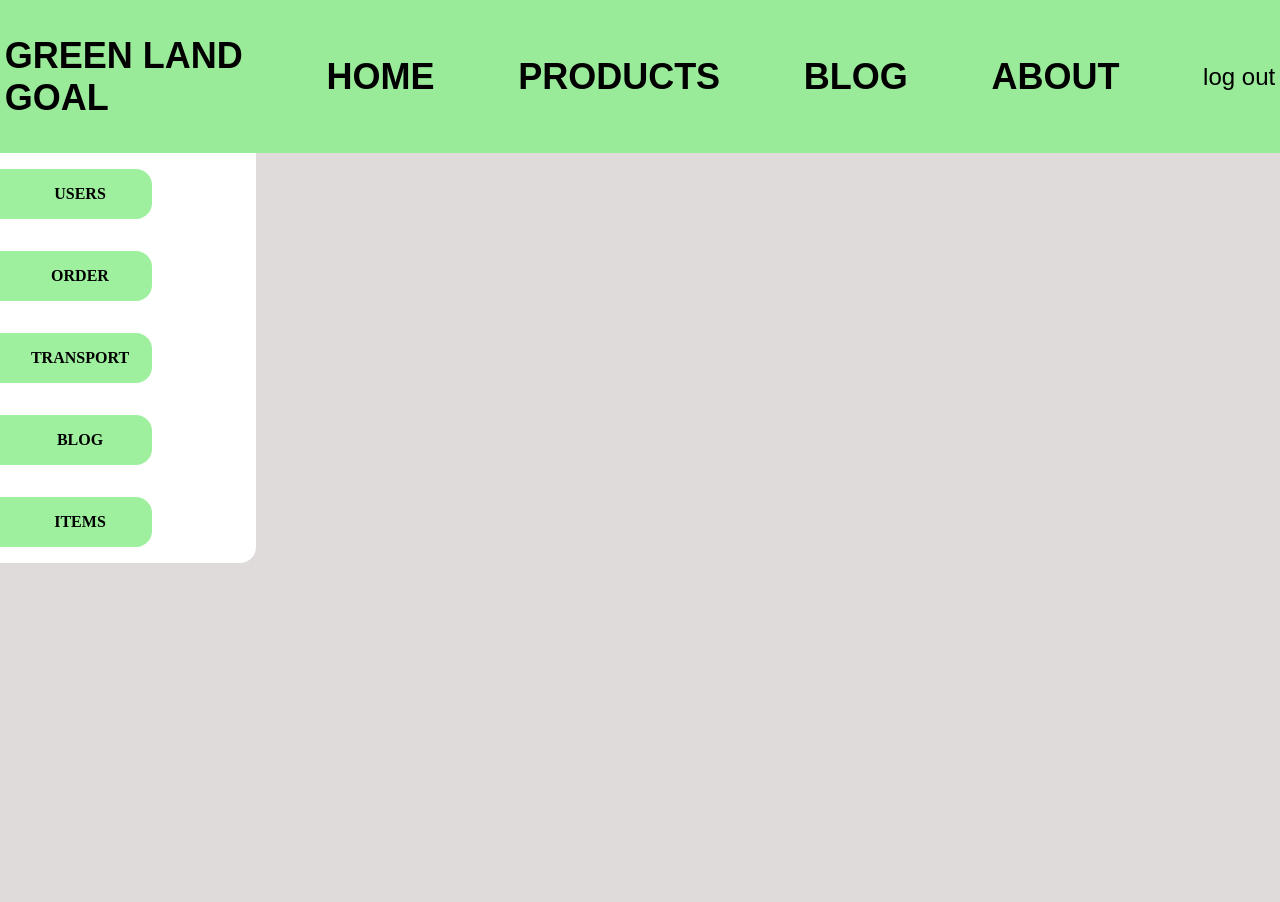
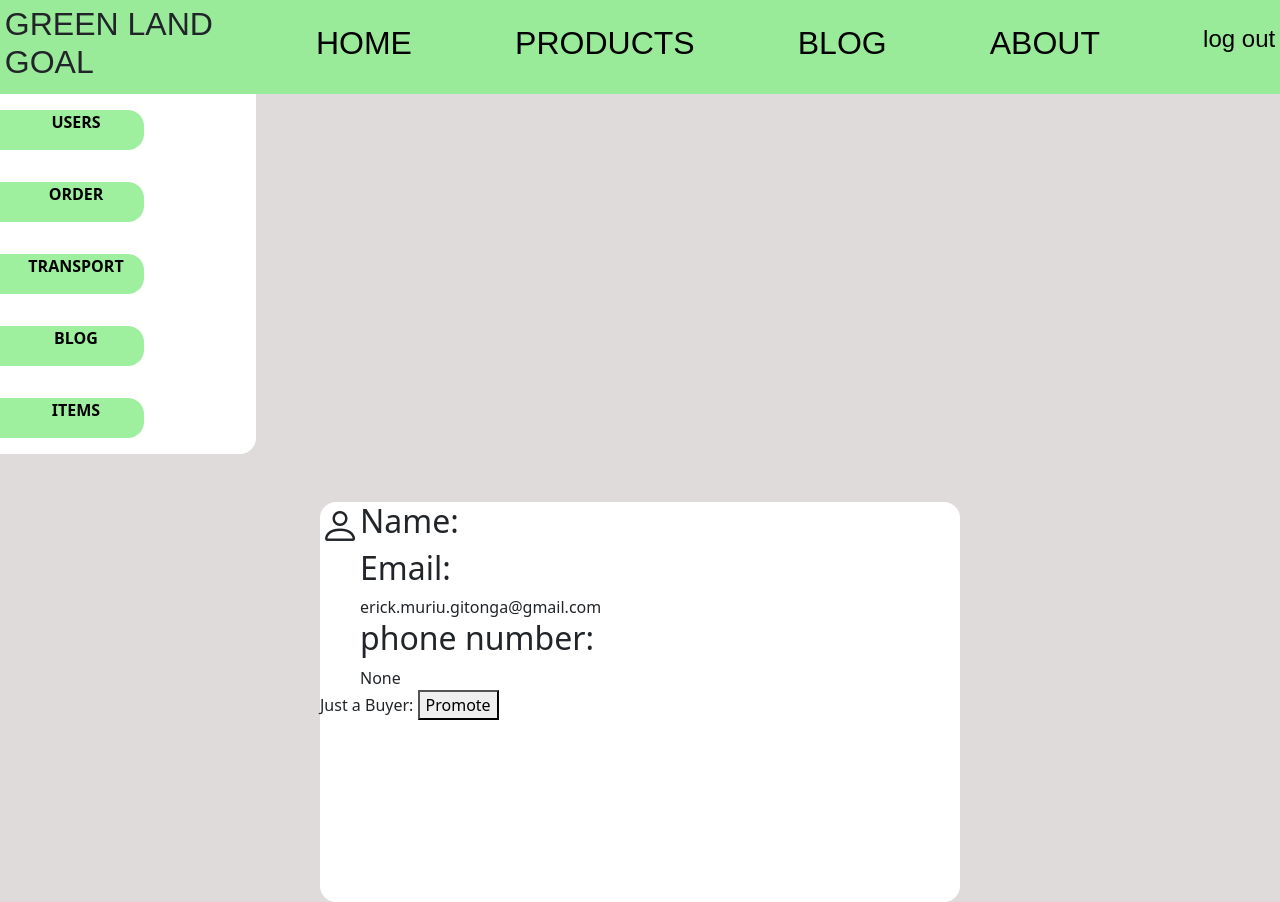
Before and after one commit to egitonga395/green-land, a Django app: page /adminpanel/users/edit/1 in a window 1280 px wide. Before the commit the page ends 563 px from the top, so only its background shows below. Run offline with Django 5.2, Linux system fonts and the light colour scheme; data comes from the database, SQL or seed files in the repository; both versions use the stored data as it was after the commit; some libraries are stand-ins or nearby versions.

Commit message:
the promote and demote are working

```diff
--- a/glg/adminpanel/static/css/adminpanel.css
+++ b/glg/adminpanel/static/css/adminpanel.css
@@ -1,6 +1,7 @@
 body{
     margin: 0;
     background-color: rgba(202, 194, 194, 0.589);
+    z-index: 1;
 }
 nav
 {
--- /dev/null
+++ b/glg/adminpanel/static/css/user_edit.css
@@ -0,0 +1,20 @@
+.container{
+    display: flex;
+    flex-wrap: wrap;
+    justify-content: center;
+
+
+}
+.innerdiv{
+    background-color: white;
+    height: 50vh;
+    width: 50vw;
+    border-radius: 1em;
+    margin-top: 3em;
+    z-index: 2;
+}
+
+.innerdivupper{
+    display: flex;
+    flex-direction: row;
+}
--- a/glg/adminpanel/templates/adminpanel/adminpanel.html
+++ b/glg/adminpanel/templates/adminpanel/adminpanel.html
@@ -6,6 +6,7 @@
 
         <meta charset="UTF-8">
         <meta name="viewport" content="width=device-width, initial-scale=1.0">
+        <link href="https://cdn.jsdelivr.net/npm/bootstrap@5.3.3/dist/css/bootstrap.min.css" rel="stylesheet" integrity="sha384-QWTKZyjpPEjISv5WaRU9OFeRpok6YctnYmDr5pNlyT2bRjXh0JMhjY6hW+ALEwIH" crossorigin="anonymous">
         <link rel="stylesheet" href="{%  static 'css/adminpanel.css' %}">
         {% block link %}
         {% endblock %}
--- a/glg/adminpanel/templates/adminpanel/user_edit.html
+++ b/glg/adminpanel/templates/adminpanel/user_edit.html
@@ -1,4 +1,40 @@
 {% extends 'adminpanel/adminpanel.html' %}
 {% load static %}
 {% block link %}
+<link rel="stylesheet" href="https://cdn.jsdelivr.net/npm/bootstrap-icons@1.11.3/font/bootstrap-icons.min.css">
+<link rel="stylesheet" href="{%  static 'css/user_edit.css' %}">
+
 {% endblock %}
+{% block body %}
+     <div class="container">
+        <div class="innerdiv">
+            <div class="innerdivupper">
+                <div class="profilepic">
+                    {% if not user2_profile.profilepicture %}
+                        <i class="bi bi-person h1"></i>
+                    {% else %}
+                        <img src="{{user2_profile.profilepicture.url
+                        }}" class="rounded-circle shadow-4-strong" alt="">
+                    {% endif %}
+                </div>
+                <div class="userinfo">
+                    <h2>Name:</h2><span>{{user_info.first_name}}</span>
+                    <h2>Email:</h2><span>{{user_info.email}}</span>
+                    <h2>phone number:</h2><span>{{user_profile.phone_number}}</span>
+                </div>
+            </div>
+            <div class="innerdivlower"></div>
+                    {% if employee in user_info.groups.all %}
+                        Already an employee: <button> Demote </button>
+                    {% else %}
+                    Just a Buyer: <button> Promote </button>
+                    {% endif %}
+                </div>
+            </div>
+
+     </div>
+    {% block script %}
+    <script src="https://cdn.jsdelivr.net/npm/bootstrap@5.3.3/dist/js/bootstrap.bundle.min.js" integrity="sha384-YvpcrYf0tY3lHB60NNkmXc5s9fDVZLESaAA55NDzOxhy9GkcIdslK1eN7N6jIeHz" crossorigin="anonymous"></script>
+
+    {% endblock %}
+{% endblock %}
--- a/glg/adminpanel/views.py
+++ b/glg/adminpanel/views.py
@@ -3,6 +3,7 @@
 from django.http import JsonResponse
 from .forms import *
 from users.models import *
+from django.contrib.auth.models import Group
 
 # Create your views here.
 def adminpanel(request):
@@ -212,9 +213,11 @@
 def users_edit(request, id):
     user_info = CustomUser.objects.get(id = id)
     user_profile = user_info.profile
+    employee = Group.objects.get(name="Employee")
     context = {
         "user_info": user_info,
-        "user_profile": user_profile
+        "user_profile": user_profile,
+        "employee": employee
     }
     return render(request, "adminpanel/user_edit.html", context)
 
```
Also changed, not shown: glg/users/templates/users/signin.html (+7 -0 lines), glg/users/views.py (+9 -2 lines), glg/db.sqlite3.
